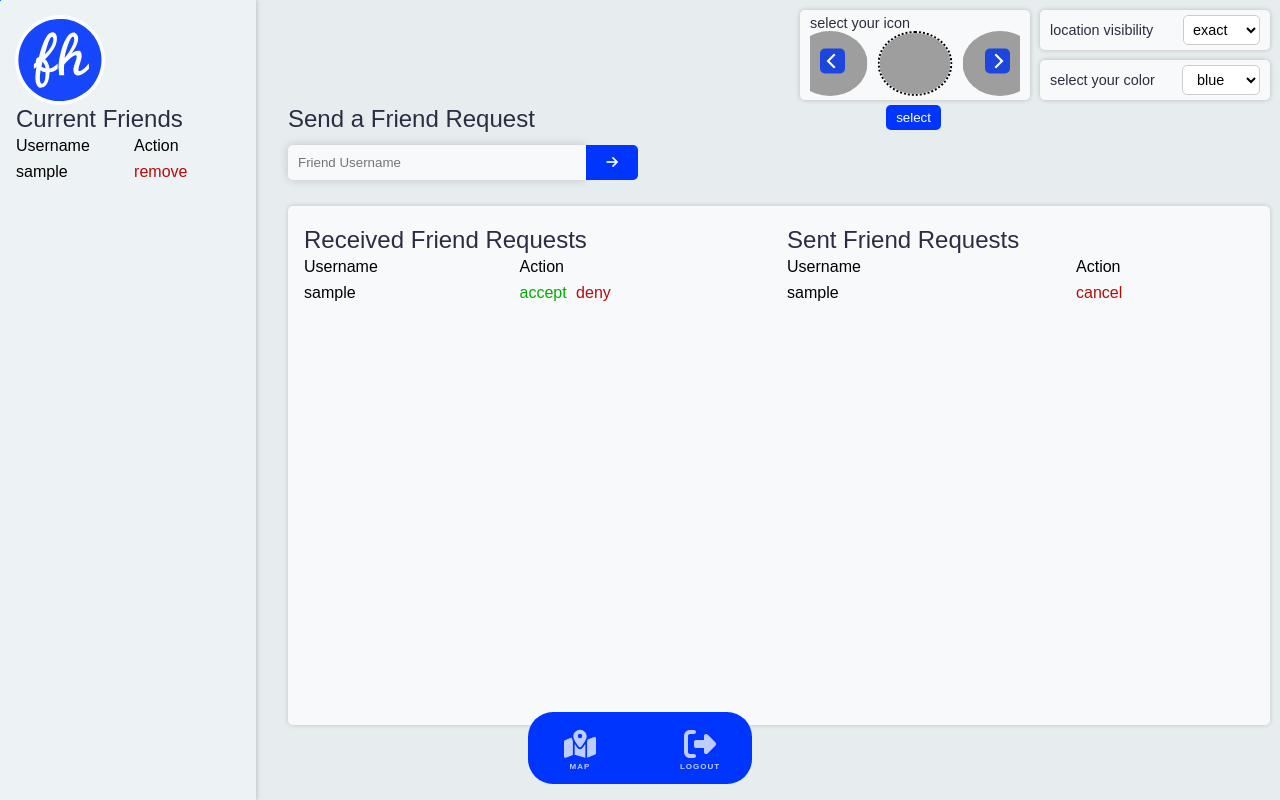
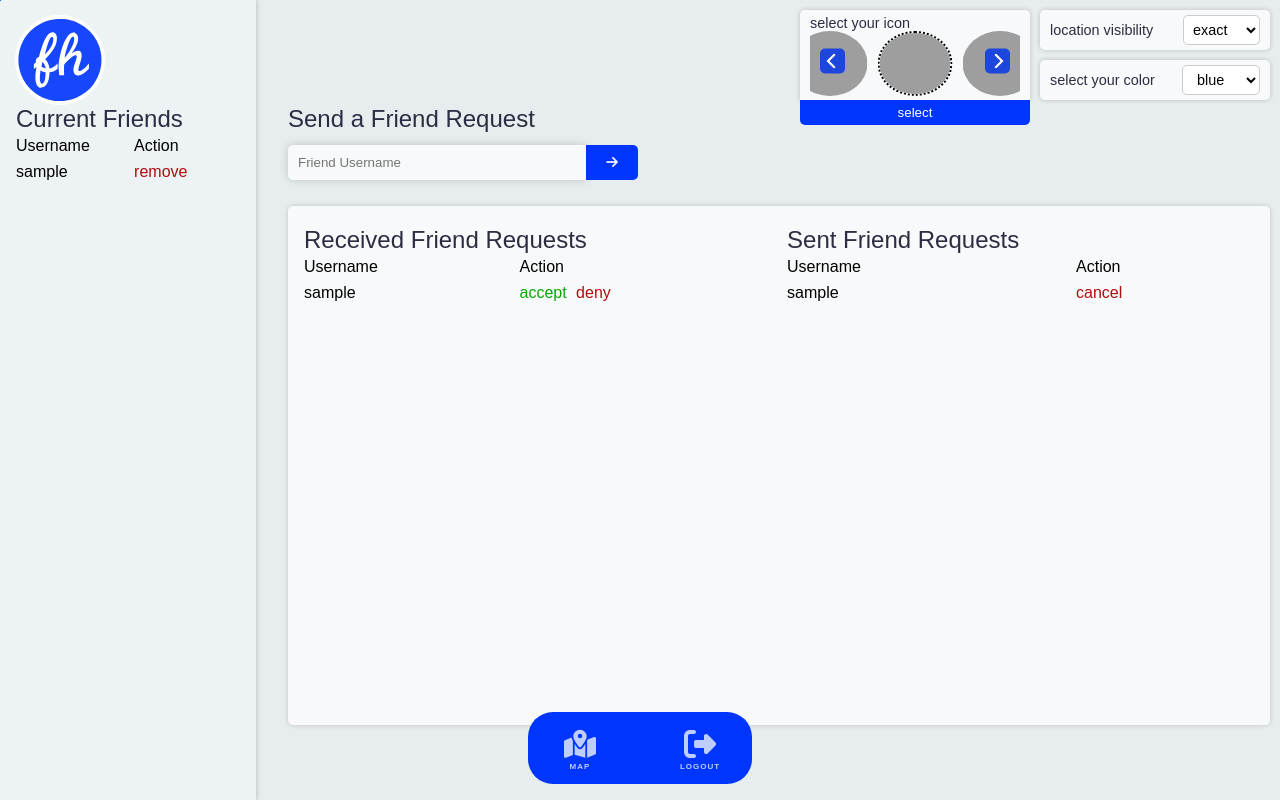
Before and after one commit to ChicoState/FriendHub, a Django app: page /friendList/ in a window 1280 px wide. Run offline with Django 4.2, Linux system fonts and the light colour scheme; a user stored in the database is signed in; tables that the repository leaves empty hold one stand-in row (values such as "Sample post"); some web fonts are replaced; grey boxes are pictures that could not be loaded.

Commit message:
Icon Button Styling

```diff
--- a/static/css/friends.css
+++ b/static/css/friends.css
@@ -452,7 +452,9 @@ body.retro-mode .requestsContainer, body.retro-mode .friends-section {
   height: 90px;
   background-color: rgba(255, 255, 255, 0.7);
   padding: 5px 10px;
-  border-radius: 5px;
+  /* border-radius: 5px; */
+  border-top-right-radius: 5px;
+  border-top-left-radius: 5px;
   box-shadow: 0 0 5px rgba(0, 0, 0, 0.2);
   transition: 100ms ease-in-out;
 }
@@ -464,9 +466,12 @@ body.retro-mode .requestsContainer, body.retro-mode .friends-section {
 #pfpSubmit {
   position: absolute;
   padding: 5px 10px 5px 10px;
-  top: 105px;
-  right: 339px;
-  border-radius: 5px;
+  width: 230px;
+  top: 100px;
+  right: 250px;
+  border-top-right-radius: 0px;
+  border-bottom-left-radius: 5px;
+  border-bottom-right-radius: 5px;
 }
 
 .icon-selector h3 {
```
